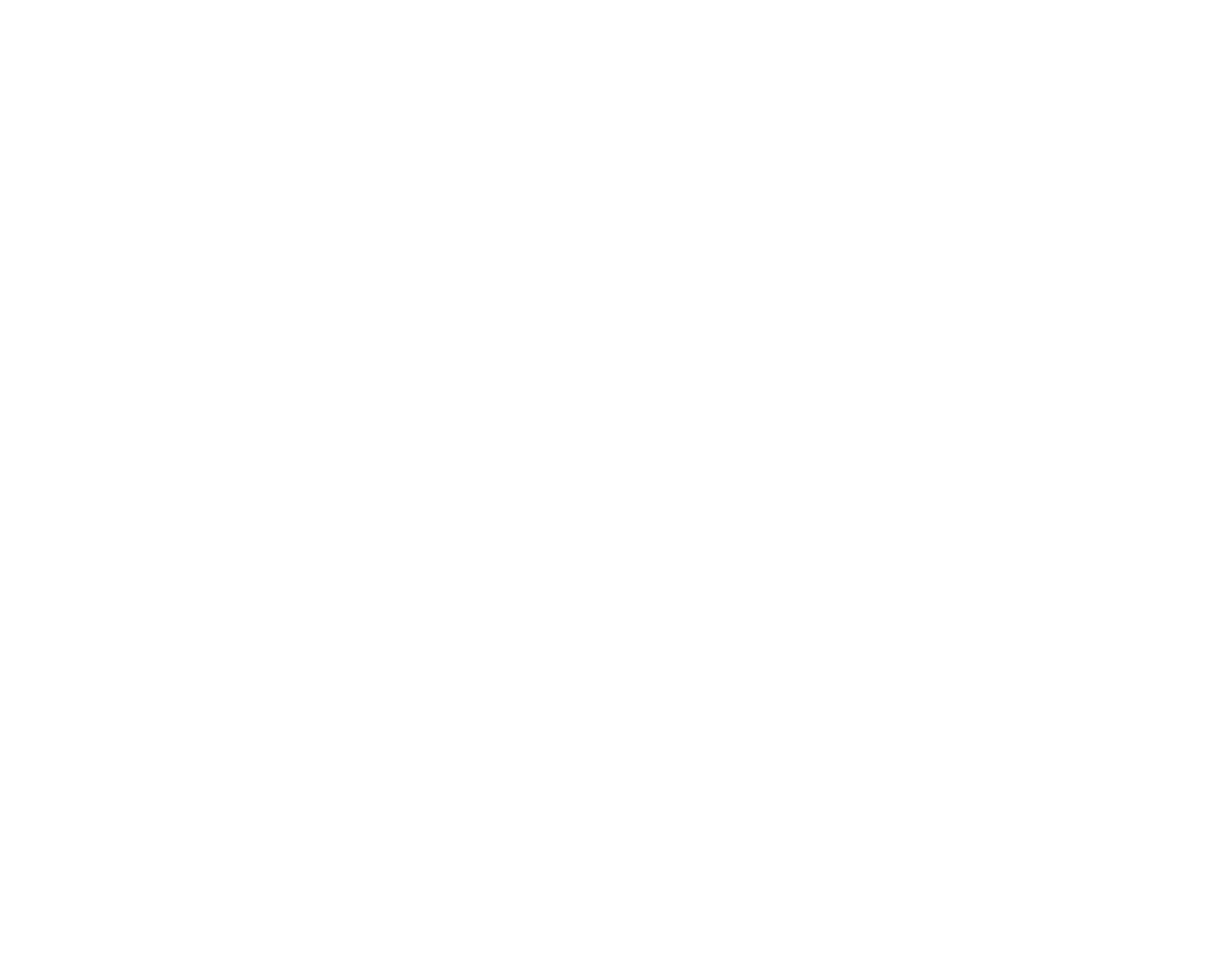
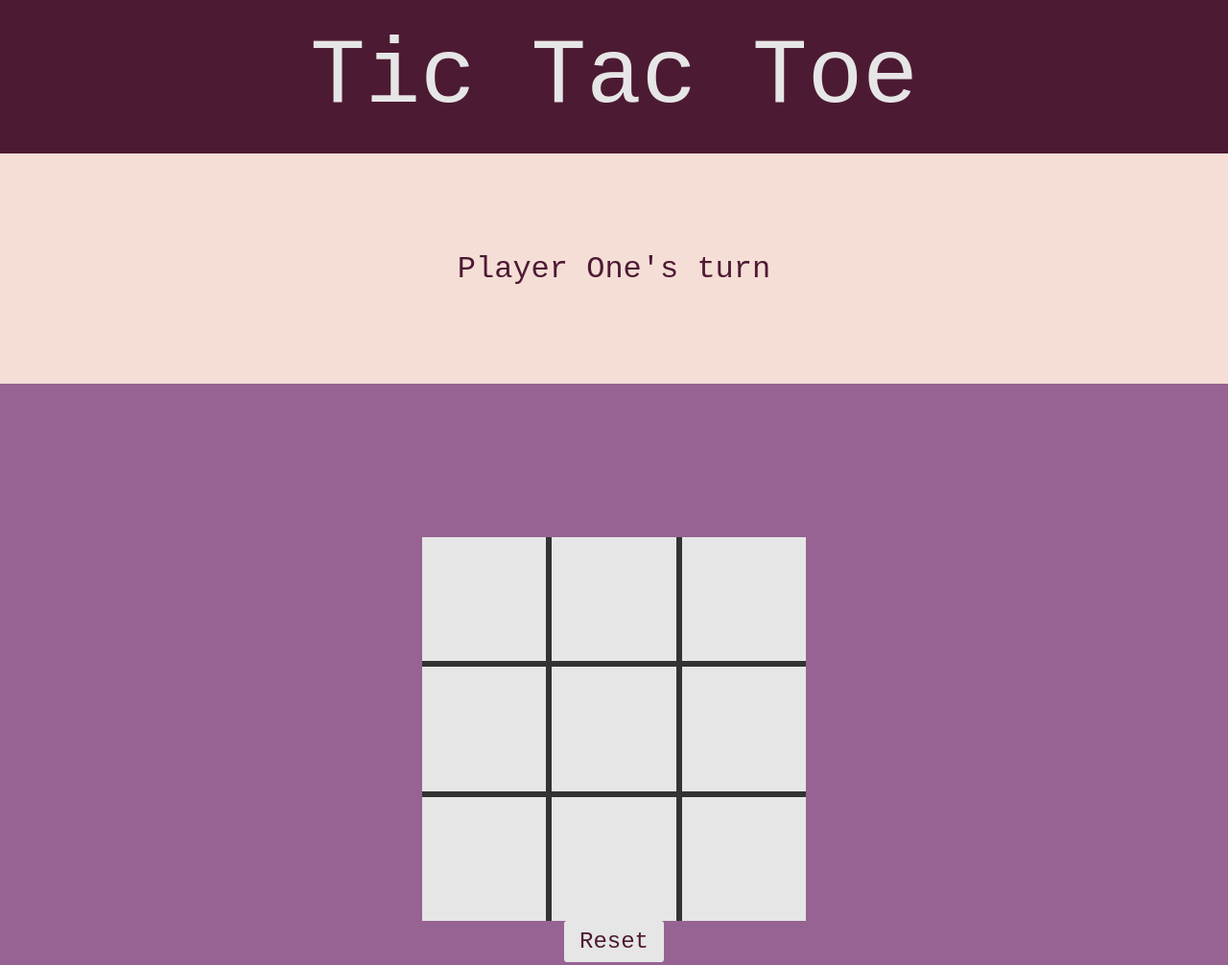
Before and after one commit to nealchampagne/odin-tic-tac-toe, a plain HTML site: page index.html in a window 1280 px wide. Shown: the whole page at 96% size. Before the commit the page ends 800 px from the top, so only its background shows below. Drawn offline with Linux system fonts and the light colour scheme.

Commit message:
Pare down necessary elements

```diff
--- a/index.html
+++ b/index.html
@@ -4,8 +4,19 @@
   <meta charset="UTF-8">
   <meta name="viewport" content="width=device-width, initial-scale=1.0">
   <title>Document</title>
+  <script src="./index.js" defer></script>
+  <link rel="stylesheet" href="./style.css">
 </head>
 <body>
-
+  <div class="header">
+    <div class="title">Tic Tac Toe</div>
+  </div>
+  <div class="info">
+    <div class="status">Player One's turn</div>
+  </div>
+  <div class="main">
+    <div class="board"></div>
+    <button class="reset">Reset</button>
+  </div>
 </body>
 </html>
```
